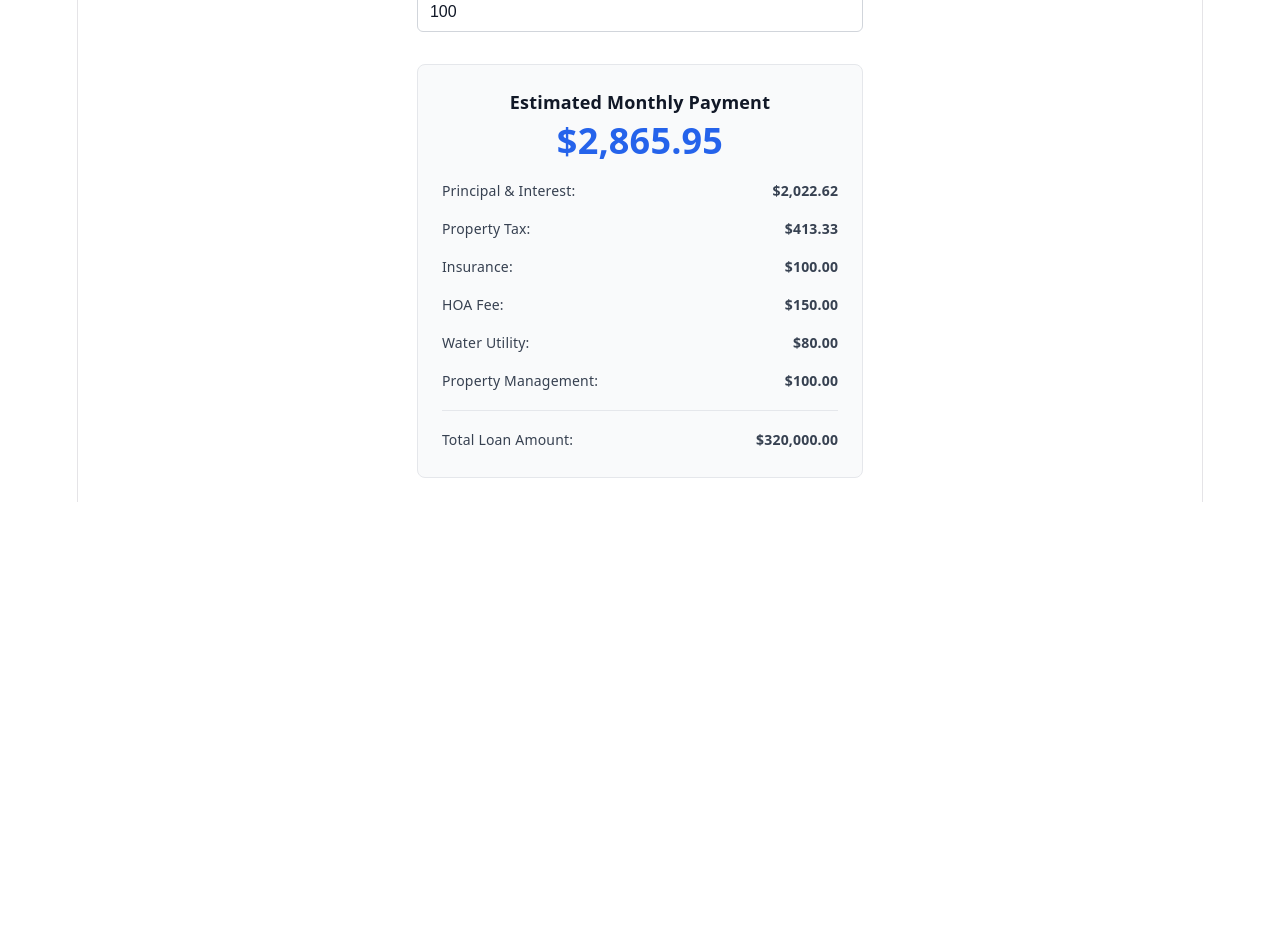
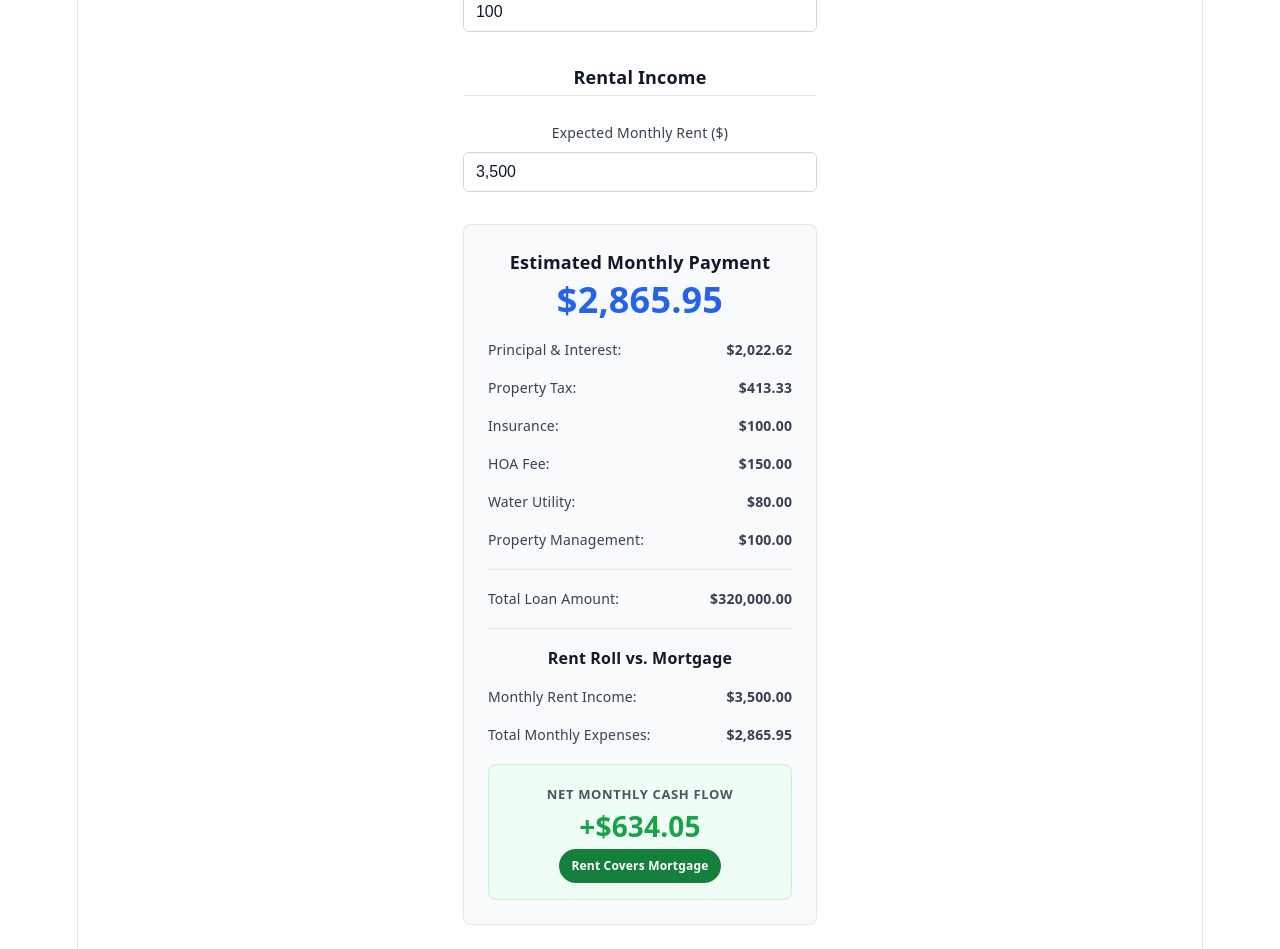
Before and after one commit to bdle/mortgage-calculator, a React (Vite) app: page / in a window 1280 px wide. Shown: the part 1060-2009 px from the top of the page. Before the commit the page ends 1562 px from the top, so only its background shows below. Built offline with nearby package versions, Linux system fonts and the light colour scheme.

Commit message:
added a new feature to calculate cash flow

```diff
--- a/src/App.jsx
+++ b/src/App.jsx
@@ -1,6 +1,6 @@
 import React, { useState, useMemo } from 'react';
 
-// Helper to format numbers with US locale comma separators (e.g. 400000 -> "400,000")
+// Helper to format numbers with US locale comma separators (e.g., 400000 -> "400,000") [cite: 30]
 const formatUSNumber = (val) => {
   if (val === '' || val === undefined || isNaN(val)) return '';
   const parts = val.toString().split('.');
@@ -8,7 +8,7 @@ const formatUSNumber = (val) => {
   return parts.join('.');
 };
 
-// Helper to strip non-digit characters (except decimal) before updating state
+// Helper to strip non-digit characters (except decimal) before updating state [cite: 30]
 const parseUSNumber = (val) => {
   if (val === '') return '';
   const clean = val.replace(/,/g, '');
@@ -17,7 +17,7 @@ const parseUSNumber = (val) => {
 };
 
 export default function MortgageCalculator() {
-  // Core Loan Inputs
+  // Core Loan Inputs [cite: 1, 2]
   const [purchasePrice, setPurchasePrice] = useState('400,000');
   const [downPaymentType, setDownPaymentType] = useState('percent');
   const [downPaymentPercent, setDownPaymentPercent] = useState('20');
@@ -25,7 +25,7 @@ export default function MortgageCalculator() {
   const [interestRate, setInterestRate] = useState('6.5');
   const [loanTermYears, setLoanTermYears] = useState(30);
 
-  // Property Tax Rate ($ per $1,000)
+  // Property Tax Rate ($ per $1,000) [cite: 22, 23, 24]
   const [taxRatePerThousand, setTaxRatePerThousand] = useState('12.40');
 
   // Additional Monthly & Yearly Expenses
@@ -35,7 +35,10 @@ export default function MortgageCalculator() {
   const [waterUtility, setWaterUtility] = useState('80');
   const [propertyManagementFee, setPropertyManagementFee] = useState('100');
 
-  // Purchase Price Change Handler
+  // NEW: Expected Monthly Rent Input
+  const [monthlyRent, setMonthlyRent] = useState('3,500');
+
+  // Purchase Price Change Handler [cite: 23, 25]
   const handlePriceChange = (e) => {
     const rawVal = parseUSNumber(e.target.value);
     if (rawVal === '') {
@@ -61,7 +64,7 @@ export default function MortgageCalculator() {
     }
   };
 
-  // Tax Rate Change Handler
+  // Tax Rate Change Handler [cite: 24, 25]
   const handleTaxRateChange = (e) => {
     const rawVal = e.target.value;
     if (rawVal === '') {
@@ -77,7 +80,7 @@ export default function MortgageCalculator() {
     setYearlyPropertyTax(formatUSNumber(calculatedTax.toFixed(2)));
   };
 
-  // Down Payment Handlers
+  // Down Payment Handlers [cite: 1, 2]
   const handlePercentChange = (e) => {
     const rawVal = e.target.value;
     if (rawVal === '') {
@@ -121,6 +124,7 @@ export default function MortgageCalculator() {
     const hoa = hoaFee === '' ? 0 : Number(parseUSNumber(hoaFee));
     const water = waterUtility === '' ? 0 : Number(parseUSNumber(waterUtility));
     const pm = propertyManagementFee === '' ? 0 : Number(parseUSNumber(propertyManagementFee));
+    const rent = monthlyRent === '' ? 0 : Number(parseUSNumber(monthlyRent));
 
     const actualDownPayment = downPaymentType === 'percent' ? (price * pct) / 100 : dpAmt;
     const loanAmount = Math.max(0, price - actualDownPayment);
@@ -143,12 +147,19 @@ export default function MortgageCalculator() {
     const totalMonthlyPayment =
       monthlyPrincipalAndInterest + monthlyTax + monthlyInsurance + hoa + water + pm;
 
+    // Rent Roll vs Mortgage calculation
+    const netCashFlow = rent - totalMonthlyPayment;
+    const isRentCovered = netCashFlow >= 0;
+
     return {
       loanAmount,
       monthlyPrincipalAndInterest,
       monthlyTax,
       monthlyInsurance,
       totalMonthlyPayment,
+      rent,
+      netCashFlow,
+      isRentCovered,
     };
   }, [
     purchasePrice,
@@ -162,11 +173,12 @@ export default function MortgageCalculator() {
     hoaFee,
     waterUtility,
     propertyManagementFee,
+    monthlyRent,
   ]);
 
   return (
     <div style={styles.container}>
-      <h2 style={styles.title}>Mortgage & Monthly Expense Calculator</h2>
+      <h2 style={styles.title}>Mortgage & Rent Roll Calculator</h2>
 
       <div style={styles.grid}>
         {/* Form Inputs */}
@@ -305,9 +317,21 @@ export default function MortgageCalculator() {
               onChange={(e) => setPropertyManagementFee(formatUSNumber(parseUSNumber(e.target.value)))}
             />
           </label>
+
+          <h3 style={styles.sectionHeader}>Rental Income</h3>
+
+          <label style={styles.label}>
+            Expected Monthly Rent ($)
+            <input
+              type="text"
+              style={styles.input}
+              value={monthlyRent}
+              onChange={(e) => setMonthlyRent(formatUSNumber(parseUSNumber(e.target.value)))}
+            />
+          </label>
         </div>
 
-        {/* Results Summary with US Locale Currency Formatting */}
+        {/* Results Summary */}
         <div style={styles.summaryCard}>
           <h3 style={styles.summaryTitle}>Estimated Monthly Payment</h3>
           <div style={styles.totalAmount}>
@@ -346,6 +370,43 @@ export default function MortgageCalculator() {
           <div style={styles.breakdownItem}>
             <span>Total Loan Amount:</span>
             <strong>${calculations.loanAmount.toLocaleString('en-US', { minimumFractionDigits: 2, maximumFractionDigits: 2 })}</strong>
+          </div>
+
+          {/* RENT ROLL VS MORTGAGE ANALYSIS SECTION */}
+          <hr style={styles.divider} />
+
+          <h4 style={styles.rentHeader}>Rent Roll vs. Mortgage</h4>
+
+          <div style={styles.breakdownList}>
+            <div style={styles.breakdownItem}>
+              <span>Monthly Rent Income:</span>
+              <strong>${calculations.rent.toLocaleString('en-US', { minimumFractionDigits: 2, maximumFractionDigits: 2 })}</strong>
+            </div>
+            <div style={styles.breakdownItem}>
+              <span>Total Monthly Expenses:</span>
+              <strong>${calculations.totalMonthlyPayment.toLocaleString('en-US', { minimumFractionDigits: 2, maximumFractionDigits: 2 })}</strong>
+            </div>
+          </div>
+
+          <div style={{
+            ...styles.cashFlowBox,
+            backgroundColor: calculations.isRentCovered ? '#f0fdf4' : '#fef2f2',
+            borderColor: calculations.isRentCovered ? '#bbf7d0' : '#fecaca',
+          }}>
+            <div style={styles.cashFlowLabel}>Net Monthly Cash Flow</div>
+            <div style={{
+              ...styles.cashFlowAmount,
+              color: calculations.isRentCovered ? '#16a34a' : '#dc2626',
+            }}>
+              {calculations.netCashFlow >= 0 ? '+' : '-'}
+              ${Math.abs(calculations.netCashFlow).toLocaleString('en-US', { minimumFractionDigits: 2, maximumFractionDigits: 2 })}
+            </div>
+            <div style={{
+              ...styles.statusBadge,
+              backgroundColor: calculations.isRentCovered ? '#15803d' : '#b91c1c',
+            }}>
+              {calculations.isRentCovered ? 'Rent Covers Mortgage' : 'Rent Deficit'}
+            </div>
           </div>
         </div>
       </div>
@@ -469,4 +530,41 @@ const styles = {
     border: 'none',
     borderTop: '1px solid #e5e7eb',
   },
+  rentHeader: {
+    margin: '0 0 12px 0',
+    fontSize: '16px',
+    fontWeight: '600',
+    color: '#111827',
+  },
+  cashFlowBox: {
+    marginTop: '16px',
+    padding: '16px',
+    borderRadius: '8px',
+    borderWidth: '1px',
+    borderStyle: 'solid',
+    textAlign: 'center',
+    display: 'flex',
+    flexDirection: 'column',
+    alignItems: 'center',
+    gap: '6px',
+  },
+  cashFlowLabel: {
+    fontSize: '13px',
+    fontWeight: '600',
+    textTransform: 'uppercase',
+    letterSpacing: '0.05em',
+    color: '#4b5563',
+  },
+  cashFlowAmount: {
+    fontSize: '28px',
+    fontWeight: '800',
+  },
+  statusBadge: {
+    color: '#ffffff',
+    padding: '4px 12px',
+    borderRadius: '9999px',
+    fontSize: '12px',
+    fontWeight: '600',
+    marginTop: '4px',
+  },
 };
```
